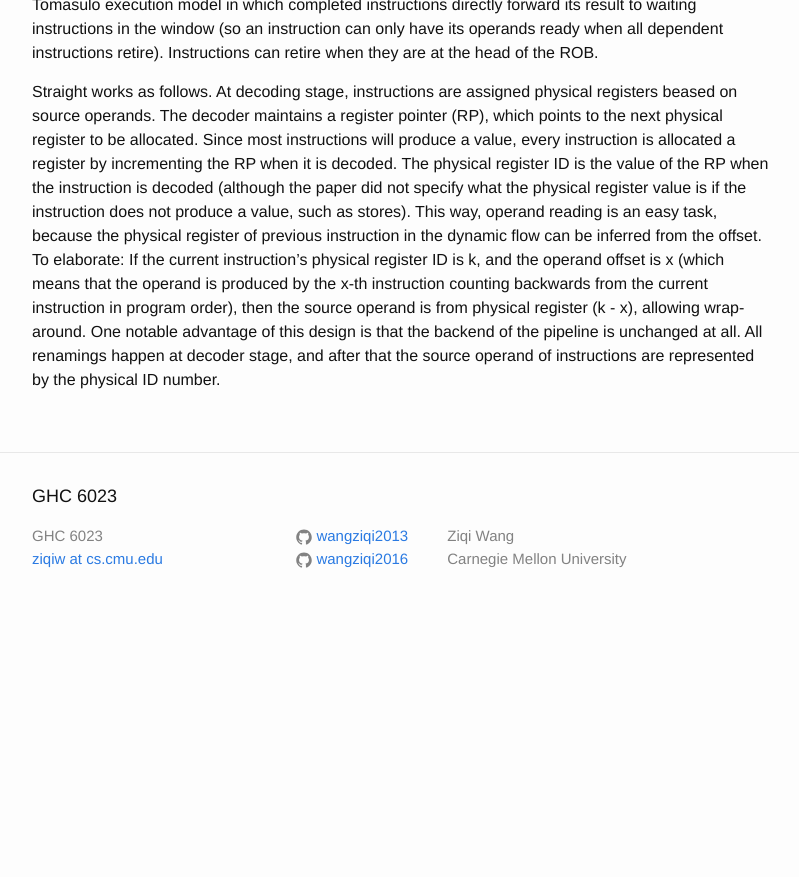
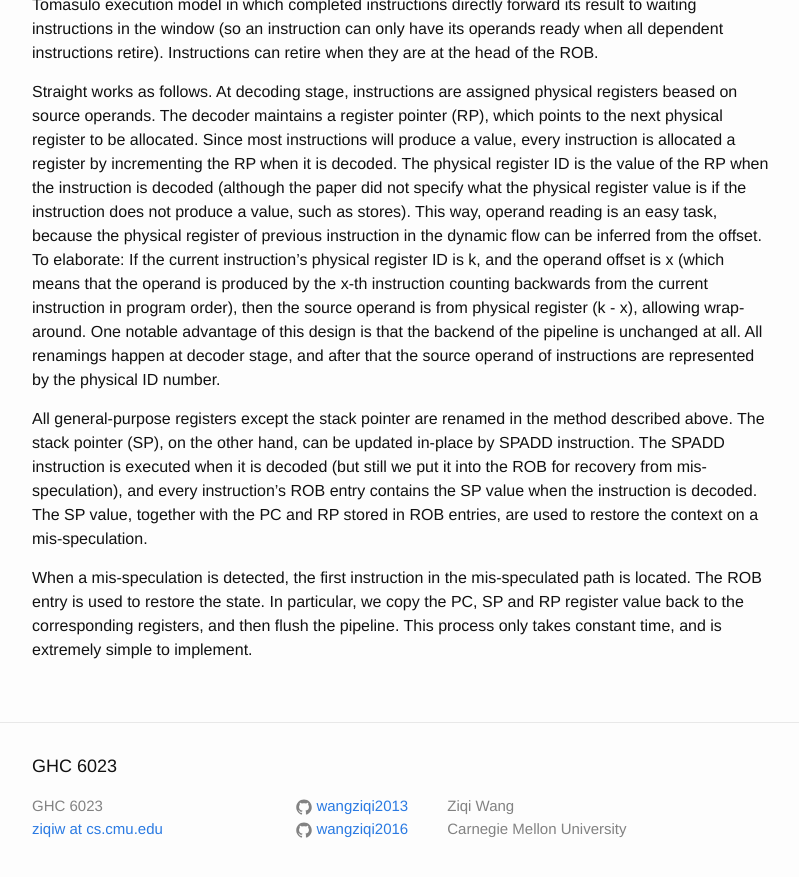
Before and after one commit to wangziqi2013/wangziqi2013.github.io, a Jekyll site: the page built from _posts/2019-08-15-straight.markdown, in a window 1280 px wide and 900 px high, scrolled down 1800 px. Shown: the top 877 px of the window, without its empty margins (238-1037 px from the left). Built offline with Jekyll 4.4.1, drawn with Linux system fonts in a browser that asks for light colours; our own code applies the rules of GitHub Pages for plain Markdown files; before the commit the page ends 2430 px from its top, so only the background shows below that.

Commit message:
Adding recovery

```diff
--- a/_posts/2019-08-15-straight.markdown
+++ b/_posts/2019-08-15-straight.markdown
@@ -87,3 +87,13 @@ operand is produced by the x-th instruction counting backwards from the current
 source operand is from physical register (k - x), allowing wrap-around. One notable advantage of this design is that the
 backend of the pipeline is unchanged at all. All renamings happen at decoder stage, and after that the source operand of
 instructions are represented by the physical ID number.
+
+All general-purpose registers except the stack pointer are renamed in the method described above. The stack pointer (SP),
+on the other hand, can be updated in-place by SPADD instruction. The SPADD instruction is executed when it is decoded
+(but still we put it into the ROB for recovery from mis-speculation),
+and every instruction's ROB entry contains the SP value when the instruction is decoded. The SP value, together with the
+PC and RP stored in ROB entries, are used to restore the context on a mis-speculation.
+
+When a mis-speculation is detected, the first instruction in the mis-speculated path is located. The ROB entry is used to
+restore the state. In particular, we copy the PC, SP and RP register value back to the corresponding registers, and then flush
+the pipeline. This process only takes constant time, and is extremely simple to implement.
```
